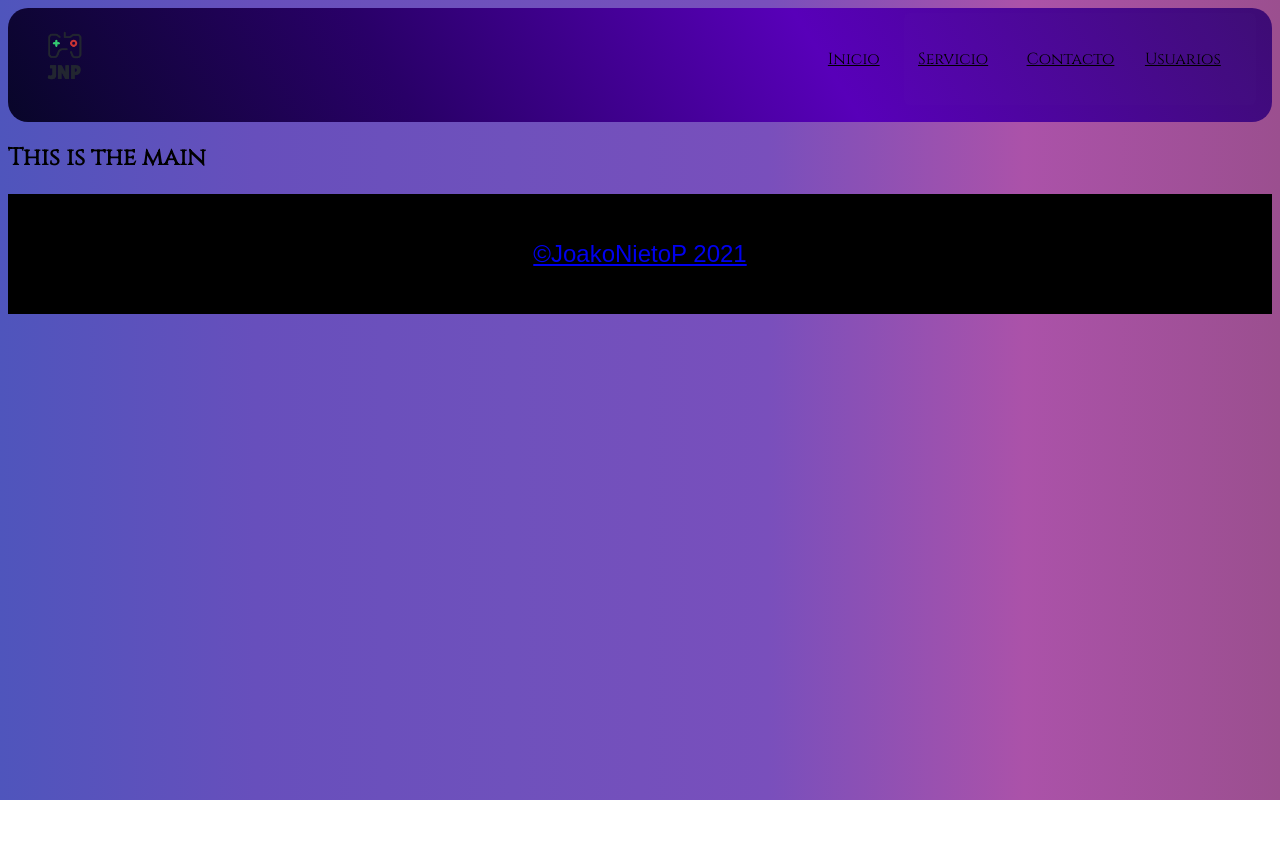
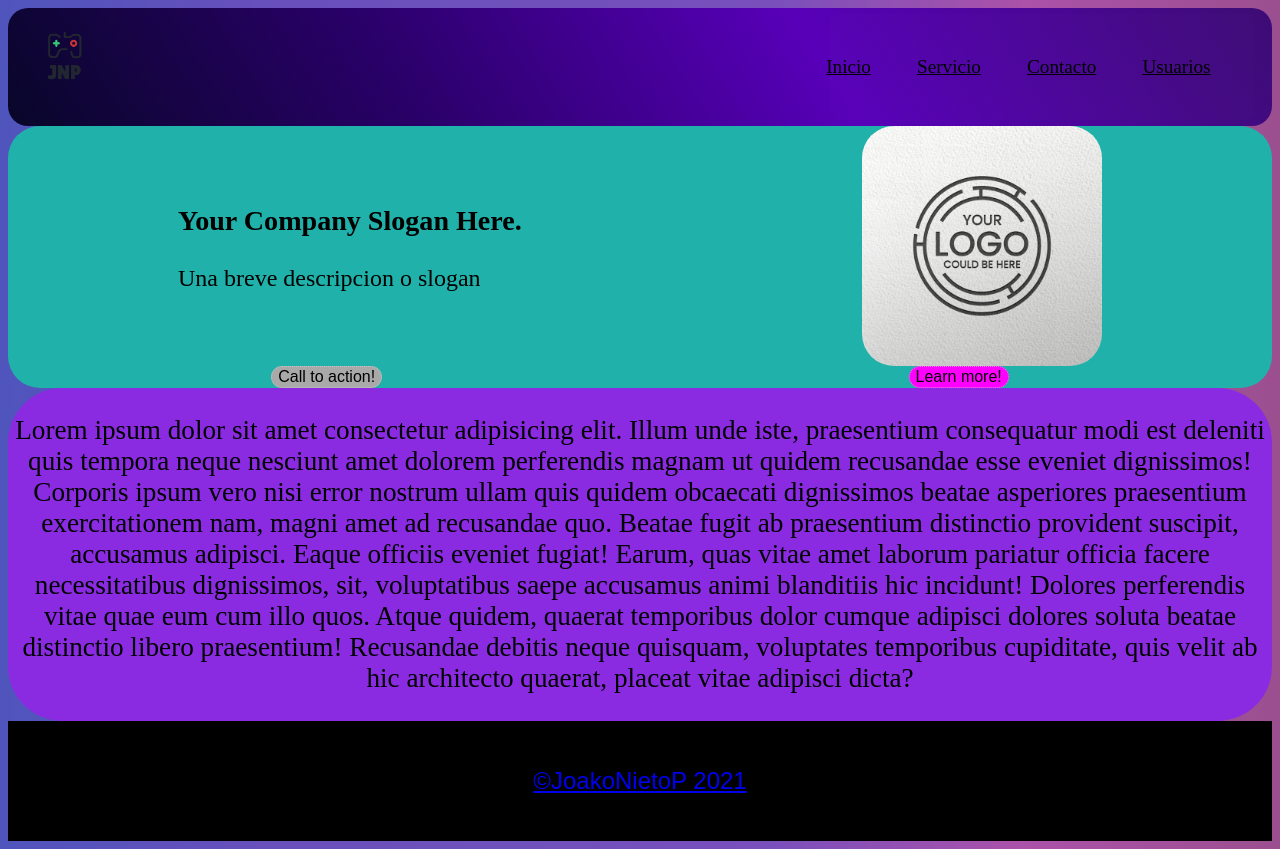
Before and after one commit to JoakoNietoP/Landing-Page-Portfolio-Nucba, a plain HTML site: page index.html in a window 1280 px wide. Before the commit the page ends 800 px from the top, so only its background shows below. Drawn offline with Linux system fonts and the light colour scheme.

Commit message:
Segunda parte del challenge

```diff
--- a/index.html
+++ b/index.html
@@ -8,6 +8,9 @@
     <link rel="preconnect" href="https://fonts.googleapis.com">
     <link rel="preconnect" href="https://fonts.gstatic.com" crossorigin>
     <link href="https://fonts.googleapis.com/css2?family=Cinzel&display=swap" rel="stylesheet">
+    <link rel="preconnect" href="https://fonts.googleapis.com">
+    <link rel="preconnect" href="https://fonts.gstatic.com" crossorigin>
+    <link href="https://fonts.googleapis.com/css2?family=Zilla+Slab:wght@300&display=swap" rel="stylesheet">
     <title>Landing Page Portfolio</title>
 </head>
 <body>
@@ -26,7 +29,36 @@
     </header>
 
     <main>
-        <h2>This is the main</h2>
+    <section class="empresa">
+        <div class="cara">
+            <div class="company">
+                <h3>Your Company Slogan Here.</h3>
+                <p>Una breve descripcion o slogan</p>
+            </div>
+            <img src="./assets/tulogoaqui.jpg" class="your">
+        </div>
+        <div class="boton">
+            <button name="call" type="button" class="call">
+                Call to action!
+            </button>
+            <button name="learn" class="learn" type="button">
+                Learn more!
+            </button>
+        </div>
+    </section>
+
+
+
+        <div class="resumen">
+            <p>Lorem ipsum dolor sit amet consectetur adipisicing elit. Illum unde iste, praesentium consequatur modi est deleniti quis tempora neque nesciunt amet dolorem perferendis magnam ut quidem recusandae esse eveniet dignissimos!
+            Corporis ipsum vero nisi error nostrum ullam quis quidem obcaecati dignissimos beatae asperiores praesentium exercitationem nam, magni amet ad recusandae quo. Beatae fugit ab praesentium distinctio provident suscipit, accusamus adipisci.
+            Eaque officiis eveniet fugiat! Earum, quas vitae amet laborum pariatur officia facere necessitatibus dignissimos, sit, voluptatibus saepe accusamus animi blanditiis hic incidunt! Dolores perferendis vitae quae eum cum illo quos.
+            Atque quidem, quaerat temporibus dolor cumque adipisci dolores soluta beatae distinctio libero praesentium! Recusandae debitis neque quisquam, voluptates temporibus cupiditate, quis velit ab hic architecto quaerat, placeat vitae adipisci dicta?</p>
+        </div>
+
+
+
+
     </main>
     <footer><a href="https://www.linkedin.com/in/joako-nieto-768873215/" target="_blank">&copy;JoakoNietoP 2021</a> </footer>
 
--- a/style.css
+++ b/style.css
@@ -8,7 +8,7 @@ body{
             rgba(121,79,188,1) 60%,
             rgba(171,82,169,1) 80%,
             rgba(155,79,143,1) 100%);
-     font-family: 'Cinzel', serif;
+            font-family: 'Zilla Slab', serif;
 }
 header{
     background: rgb(8,6,41);
@@ -19,7 +19,7 @@ header{
             rgba(88,0,185,1) 64%,
             rgba(61,12,116,1) 100%);
     border-radius: 20px;
-    font-size: 1em;
+    font-size: 1.2em;
     display: flex;
     justify-content: space-between;
 }
@@ -58,6 +58,64 @@ li{
    /* margin: 1%;
    padding: 1%; */
 }
+
+.empresa {
+    background-color: lightseagreen;
+    border-radius: 2em;
+}
+.cara {
+    font-size: 1em;
+    display: flex;
+    justify-content: space-around;
+    align-items: center;
+}
+.company{
+    font-size: 1.5em;
+}
+.your {
+    width: 19%;
+    height: 15%;
+    border-radius: 2em;
+}
+.resumen {
+    display: flex;
+    font-size: 1.7em;
+    text-align: center;
+    justify-content: center;
+    background-color: blueviolet;
+    border-radius: 2em;
+
+}
+.boton{
+    display: flex;
+    flex-direction: row;
+    flex-wrap: nowrap;
+    justify-content: space-around;
+
+}
+button {
+    font-size: 1em;
+    border-radius: 2em;
+    border: rgba(211, 211, 211, 0.644) dotted 0.5px;
+}
+
+.learn {
+    background-color: magenta;
+}
+.call {
+    background-color: darkgray;
+}
+.learn:hover{
+    background-color: darkslategray;
+}
+.call:hover{
+    background-color: darkblue;
+}
+
+
+
+
+
 footer{
     background: black;
     text-align: center;
```
Also changed, not shown: assets/tulogoaqui.jpg (added).
